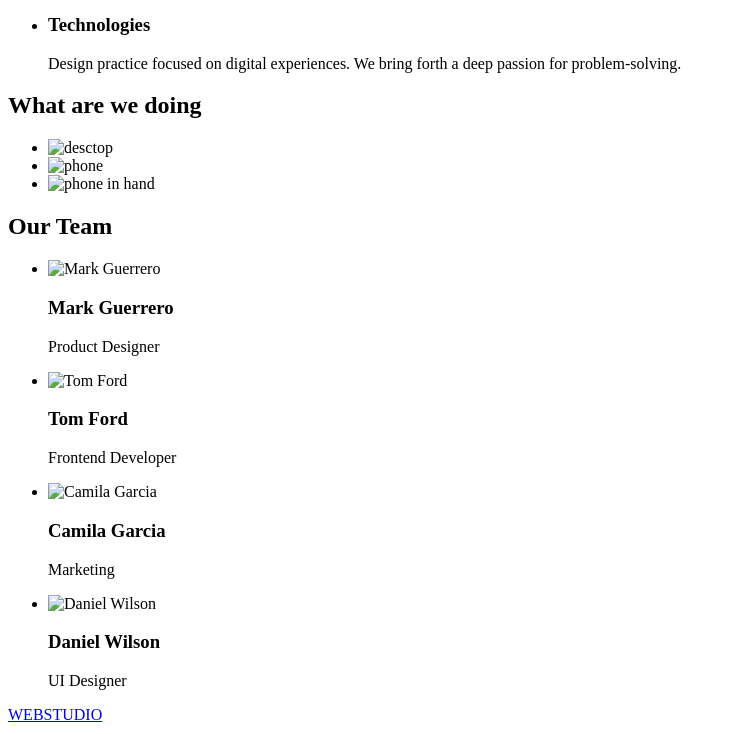
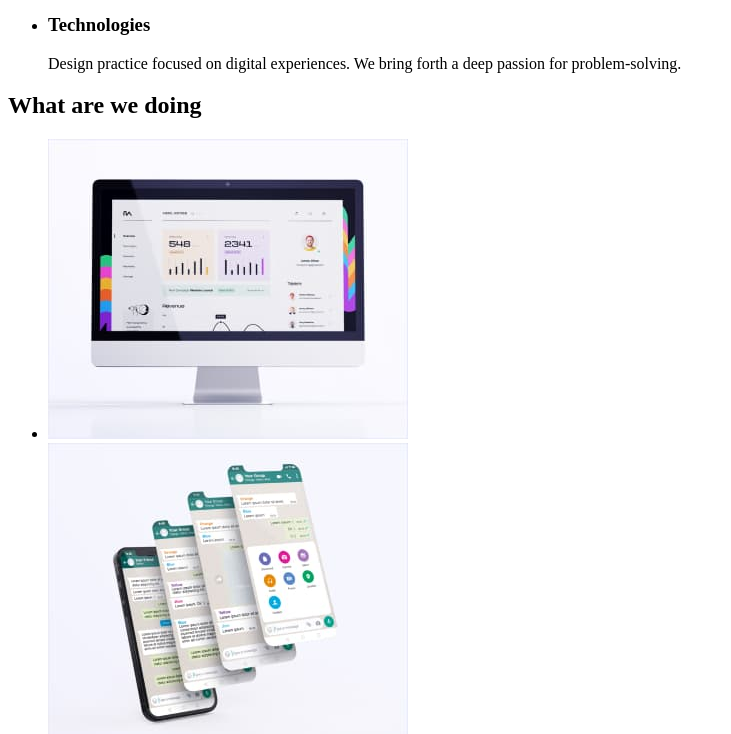
Before and after one commit to Vitalik1788/goit-markup-hw-01, a plain HTML site: page index.html in a window 1280 px wide. Shown: the part 500-1234 px from the top of the page, without its empty margins (0-731 px from the left). Drawn offline with Linux system fonts and the light colour scheme; the site is published under a folder, as on GitHub Pages, so addresses that start at the root find nothing.

Commit message:
update index.html

```diff
--- a/index.html
+++ b/index.html
@@ -62,13 +62,13 @@
             <h2>What are we doing</h2>
             <ul>
                 <li>
-                    <img src="/images/about/monitor.jpg" alt="desctop" width="360">
+                    <img src="./images/about/monitor.jpg" alt="desctop" width="360">
                 </li>
                <li>
-                <img src="/images/about/phone.jpg" alt="phone" width="360">
+                <img src="./images/about/phone.jpg" alt="phone" width="360">
                </li>
                <li>
-                <img src="/images/about/phoneinhand.jpg" alt="phone in hand" width="360">
+                <img src="./images/about/phoneinhand.jpg" alt="phone in hand" width="360">
                </li>
             </ul>
         </section>
@@ -78,22 +78,22 @@
             <h2>Our Team</h2>
             <ul>
                 <li>
-                    <img src="/images/team/productdesigner.jpg" alt="Mark Guerrero" width="264">
+                    <img src="./images/team/productdesigner.jpg" alt="Mark Guerrero" width="264">
                     <h3>Mark Guerrero</h3>
                     <p>Product Designer</p>
                 </li>
                 <li>
-                    <img src="/images/team/frontenddeveloper.jpg" alt="Tom Ford" width="264">
+                    <img src="./images/team/frontenddeveloper.jpg" alt="Tom Ford" width="264">
                     <h3>Tom Ford</h3>
                     <p>Frontend Developer</p>
                 </li>
                 <li>
-                    <img src="/images/team/marketing.jpg" alt="Camila Garcia" width="264">
+                    <img src="./images/team/marketing.jpg" alt="Camila Garcia" width="264">
                     <h3>Camila Garcia</h3>
                     <p>Marketing</p>
                 </li>
                 <li>
-                    <img src="/images/team/UIDesigner.jpg" alt="Daniel Wilson" width="264">
+                    <img src="./images/team/UIDesigner.jpg" alt="Daniel Wilson" width="264">
                     <h3>Daniel Wilson</h3>
                     <p>UI Designer</p>
                 </li>
```
